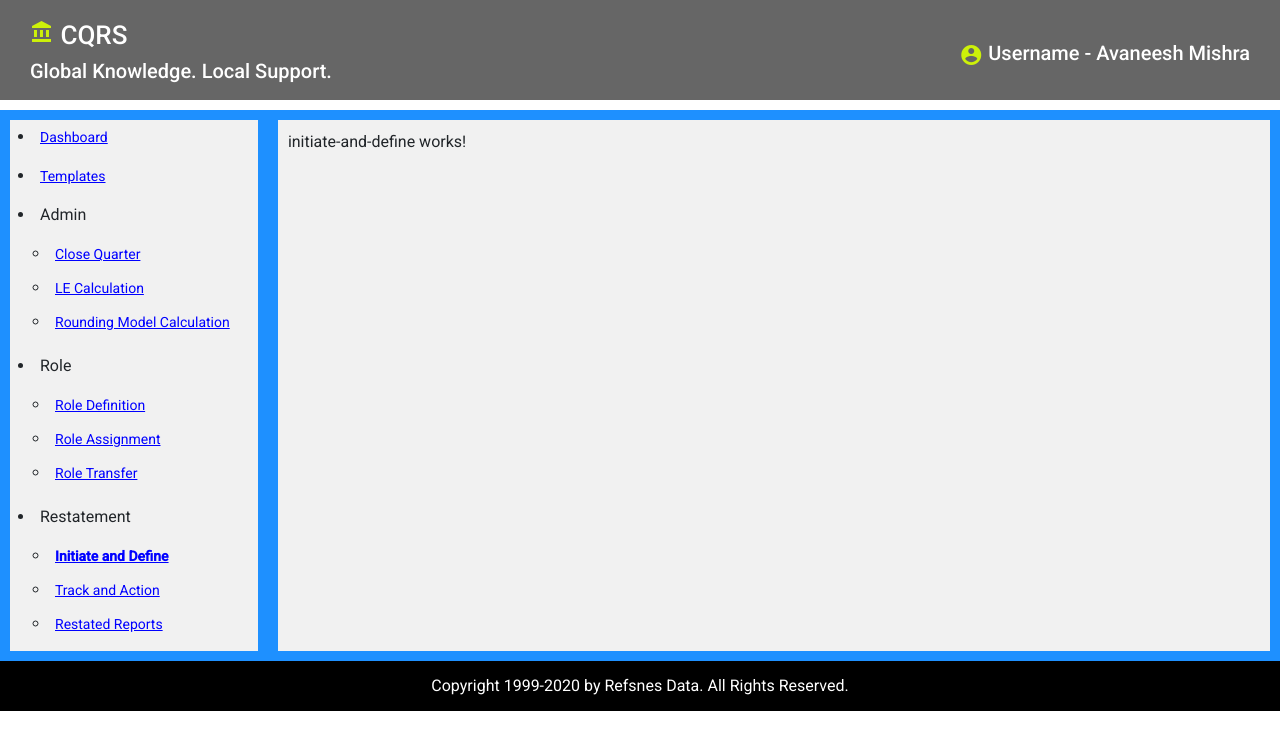
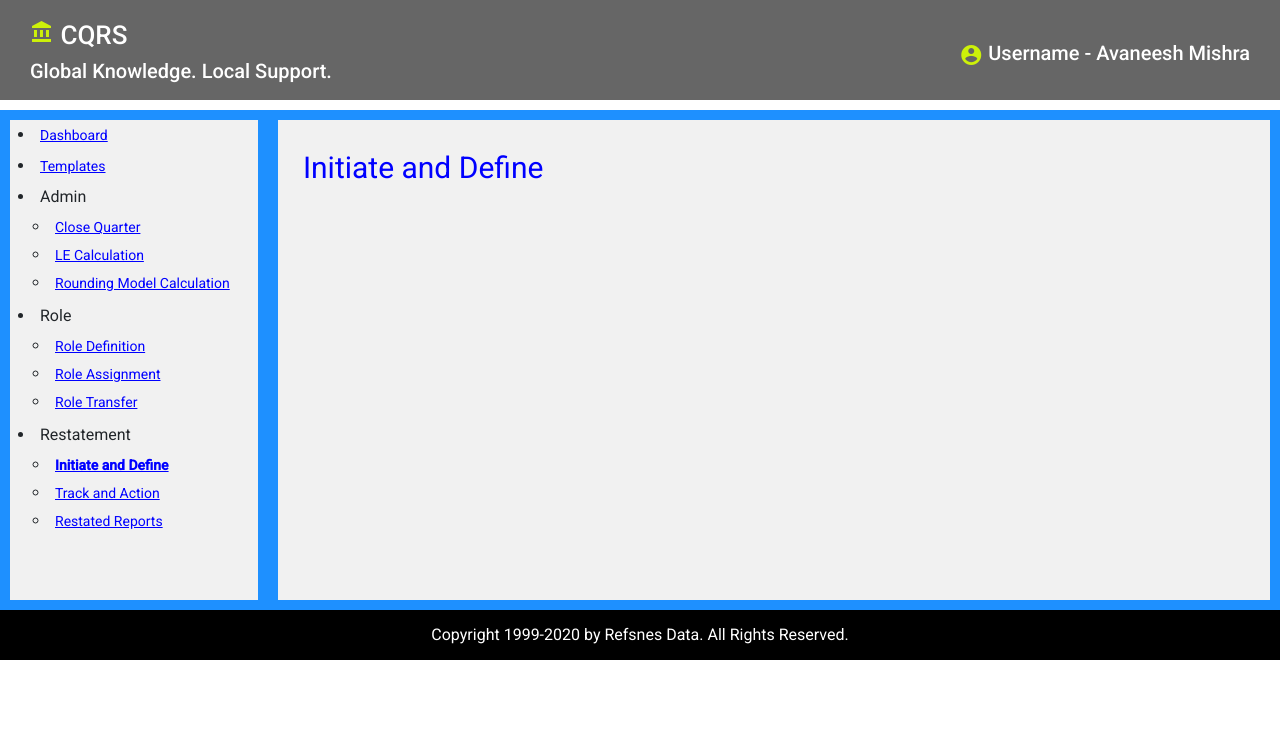
Before and after one commit to Avaneesh3772/Angular19App, an Angular app: page /restatement/initiate-and-define in a window 1280 px wide. Shown: the top 750 px of the page. Built offline with nearby package versions, Linux system fonts and the light colour scheme.

Commit message:
ANgular 19 code chnages

```diff
--- a/src/app/app.component.scss
+++ b/src/app/app.component.scss
@@ -21,7 +21,7 @@
     margin:0px;
   }
   .menu li{
-    padding: 5px 5px 10px 5px;
+    padding: 3px 5px 4px 5px;
     margin:0px;
   }
   .menu li a{
@@ -29,11 +29,11 @@
     color:blue;
   }
   .menu li ul{
-    padding: 10px 0 0px 10px;
+    padding: 4px 0 0px 10px;
     margin:0px;
   }
   .menu li ul li{
-    padding: 5px 5px 5px 5px;
+    padding: 2px 5px 2px 5px;
     margin:0px;
   }
   .active {
--- a/src/app/restatement/initiate-and-define/initiate-and-define.component.html
+++ b/src/app/restatement/initiate-and-define/initiate-and-define.component.html
@@ -1 +1,3 @@
-<p>initiate-and-define works!</p>
+<div class="page-container">
+  <p class="page-title">Initiate and Define</p>
+</div>
```
